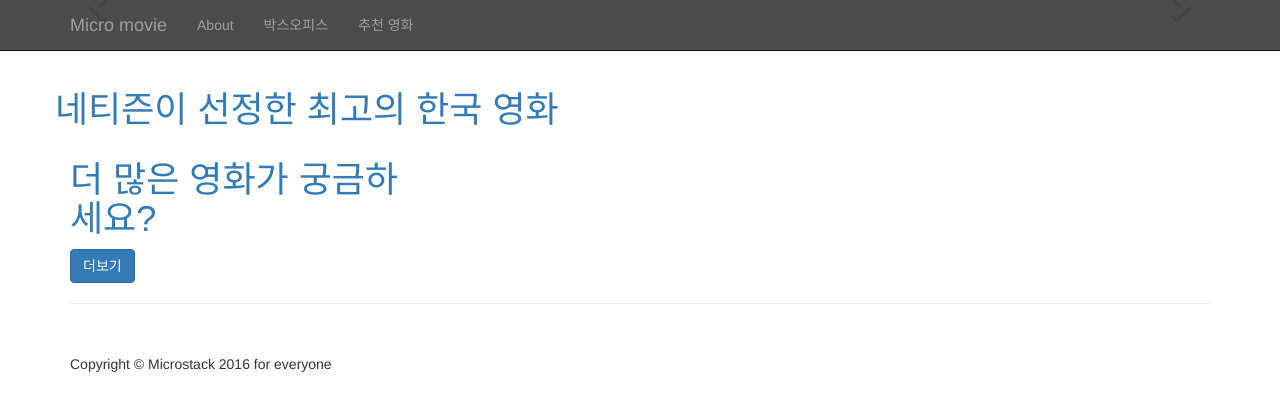
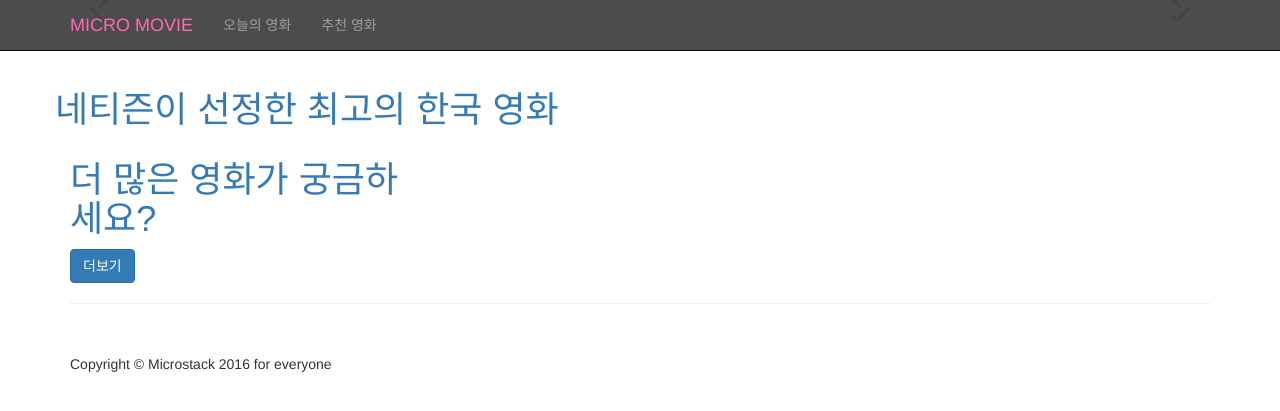
Before and after one commit to microstack/front, a Flask app: template front/templates/index.html in a window 1280 px wide. Shown: the top 411 px of the page. Run offline with Flask 2, Linux system fonts and the light colour scheme; the template is opened without the code that fills it, so the values that code supplies are empty; some libraries are stand-ins or nearby versions.

Commit message:
color service name as hot pink

```diff
--- a/movies/static/css/movie.css
+++ b/movies/static/css/movie.css
@@ -161,3 +161,7 @@ footer {
 .carousel-fade .carousel-control {
   z-index: 2;
 }
+
+.navbar-brand span {
+  color: hotpink;
+}
--- a/movies/templates/base.html
+++ b/movies/templates/base.html
@@ -9,7 +9,7 @@
     <meta name="description" content="">
     <meta name="author" content="">
 
-    <title>micro movie</title>
+    <title>마이크로무비</title>
 
     <!-- Bootstrap Core CSS -->
     <link href="{{ url_for('static', filename='css/bootstrap.min.css') }}"
--- a/movies/templates/nav-bar.html
+++ b/movies/templates/nav-bar.html
@@ -9,16 +9,13 @@
                 <span class="icon-bar"></span>
                 <span class="icon-bar"></span>
               </button>
-              <a class="navbar-brand" href="#">Micro movie</a>
+              <a class="navbar-brand" href="#"><span>MICRO MOVIE</span></a>
           </div>
           <!-- Collect the nav links, forms, and other content for toggling -->
           <div class="collapse navbar-collapse" id="bs-example-navbar-collapse-1">
               <ul class="nav navbar-nav">
                   <li>
-                      <a href="#">About</a>
-                  </li>
-                  <li>
-                      <a href="#">박스오피스</a>
+                      <a href="#">오늘의 영화</a>
                   </li>
                   <li>
                       <a href="#">추천 영화</a>
```
